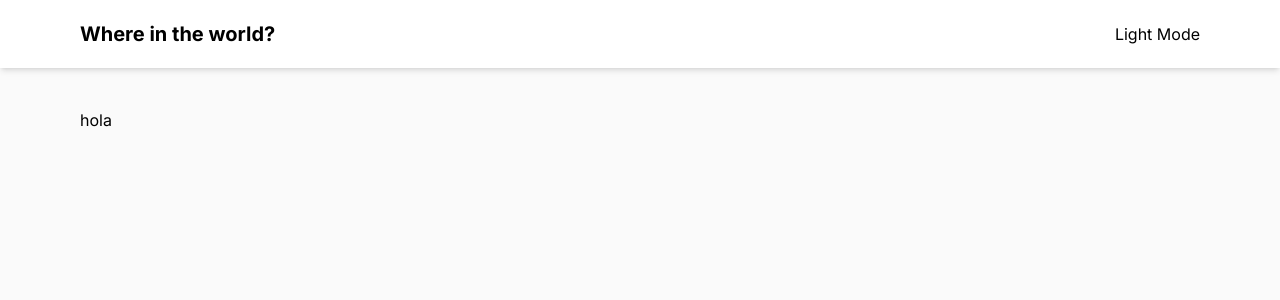
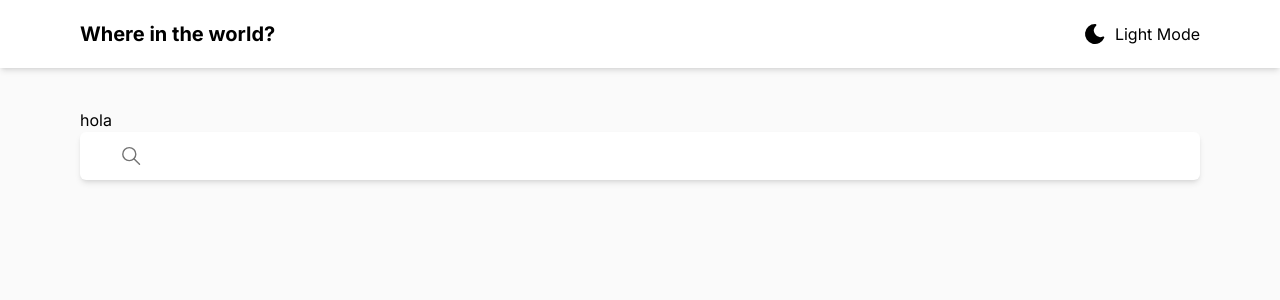
Before and after one commit to jhzl1/rest-countries, a Next.js app: page / in a window 1280 px wide. Shown: the top 300 px of the page. Built offline with nearby package versions, Linux system fonts and the light colour scheme.

Commit message:
added input filter

```diff
--- a/package.json
+++ b/package.json
@@ -14,6 +14,7 @@
     "@types/react": "18.2.17",
     "@types/react-dom": "18.2.7",
     "autoprefixer": "10.4.14",
+    "axios": "^1.4.0",
     "clsx": "^2.0.0",
     "eslint": "8.45.0",
     "eslint-config-next": "13.4.12",
--- /dev/null
+++ b/src/api/restCountriesApi.ts
@@ -0,0 +1,5 @@
+import axios from "axios"
+
+export const restCountriesApi = axios.create({
+  baseURL: " https://restcountries.com/v3.1",
+})
--- a/src/app/page.tsx
+++ b/src/app/page.tsx
@@ -1,3 +1,10 @@
+import { InputFilter } from "@/components"
+
 export default function Home() {
-  return <main>hola</main>
+  return (
+    <main>
+      hola
+      <InputFilter />
+    </main>
+  )
 }
--- /dev/null
+++ b/src/components/InputFilter.tsx
@@ -0,0 +1,17 @@
+import { SearchIcon } from "@/icons"
+import clsx from "clsx"
+import { InputHTMLAttributes } from "react"
+
+export const InputFilter = ({ className, ...rest }: InputHTMLAttributes<HTMLInputElement>) => {
+  return (
+    <div
+      className={clsx(
+        "p-3 flex items-center text-neutral-500 space-x-7 bg-white rounded-md shadow-md transition-all duration-150 dark:bg-dark-primary",
+        className,
+      )}
+    >
+      <SearchIcon className="ml-7" />
+      <input {...rest} className="outline-none bg-transparent w-full" />
+    </div>
+  )
+}
--- a/src/components/ThemeSwitch.tsx
+++ b/src/components/ThemeSwitch.tsx
@@ -1,5 +1,6 @@
 "use client"
 
+import { MoonIcon, SunIcon } from "@/icons"
 import { useTheme } from "next-themes"
 import React from "react"
 
@@ -7,7 +8,8 @@ export const ThemeSwitch = () => {
   const { resolvedTheme, setTheme } = useTheme()
 
   return (
-    <button onClick={() => setTheme(resolvedTheme === "dark" ? "light" : "dark")}>
+    <button className="flex" onClick={() => setTheme(resolvedTheme === "dark" ? "light" : "dark")}>
+      {resolvedTheme === "dark" ? <SunIcon className="mr-2" /> : <MoonIcon className="mr-2" />}
       {resolvedTheme === "dark" ? "Dark" : "Light"} Mode
     </button>
   )
--- a/src/components/index.ts
+++ b/src/components/index.ts
@@ -1,3 +1,4 @@
 export * from "./CountryCard"
 export * from "./Dropdown"
 export * from "./ThemeSwitch"
+export * from "./InputFilter"
--- /dev/null
+++ b/src/icons/SearchIcon.tsx
@@ -0,0 +1,24 @@
+interface Props {
+  className?: string
+}
+
+export const SearchIcon = ({ className }: Props) => {
+  return (
+    <svg
+      xmlns="http://www.w3.org/2000/svg"
+      className={className}
+      width="24"
+      height="24"
+      viewBox="0 0 24 24"
+      strokeWidth="1.5"
+      stroke="currentColor"
+      fill="none"
+      strokeLinecap="round"
+      strokeLinejoin="round"
+    >
+      <path stroke="none" d="M0 0h24v24H0z" fill="none"></path>
+      <path d="M10 10m-7 0a7 7 0 1 0 14 0a7 7 0 1 0 -14 0"></path>
+      <path d="M21 21l-6 -6"></path>
+    </svg>
+  )
+}
--- a/src/icons/index.ts
+++ b/src/icons/index.ts
@@ -1,4 +1,5 @@
 export * from "./ChevronIcon"
 export * from "./MoonIcon"
+export * from "./SearchIcon"
 export * from "./SunIcon"
 export * from "./XIcon"
```
Also changed, not shown: 1 other file (tests, documents, lock files or other folders).
